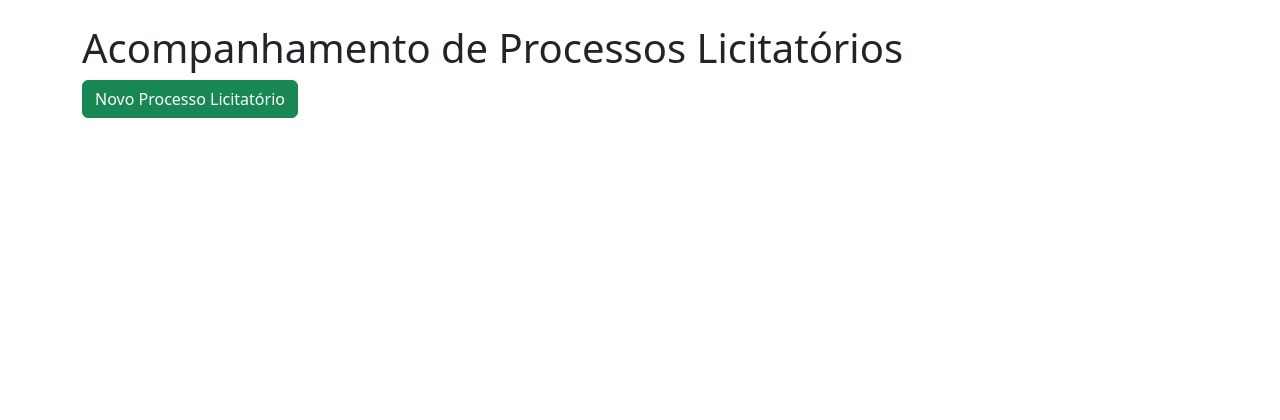
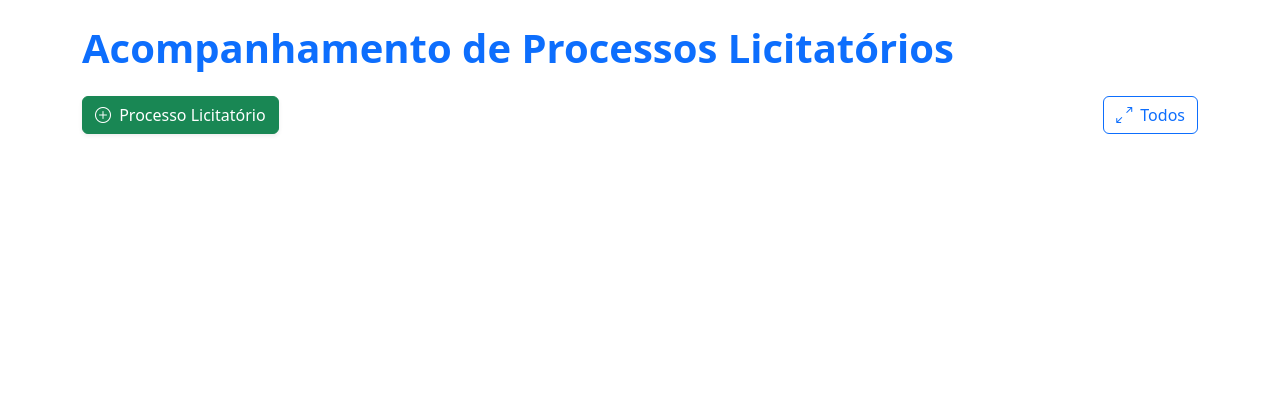
Before and after one commit to FernandoMauricio/prolic, a Yii app: template views/processolicitatorio/processo-licitatorio/index.php in a window 1280 px wide. Shown: the top 420 px of the page. Run offline with PHP 8.4 and a stand-in for Yii, Linux system fonts and the light colour scheme; the template is opened without the code that fills it, so the values that code supplies are empty; form fields are guessed from the names that the template uses; some libraries are stand-ins or nearby versions.

Commit message:
feat(ProcessoLicitatorio): atualizar dependências e aprimorar layout com novos ícones

```diff
--- a/composer.json
+++ b/composer.json
@@ -28,7 +28,7 @@
         "kartik-v/yii2-editable": "*",
         "kartik-v/yii2-nav-x": "*",
         "miloschuman/yii2-highcharts-widget": "^11.0",
-        "kartik-v/yii2-export": "^1.4",
+        "kartik-v/yii2-export": "dev-master",
         "vlucas/phpdotenv": "^5.6",
         "yiisoft/yii2-httpclient": "*",
         "kartik-v/yii2-bootstrap5-dropdown": "@dev"
--- a/views/layouts/main-full.php
+++ b/views/layouts/main-full.php
@@ -21,6 +21,10 @@ AppAsset::register($this);
     <?= Html::csrfMetaTags() ?>
     <title><?= Html::encode($this->title) ?></title>
     <?php $this->head() ?>
+    <link href="https://cdn.jsdelivr.net/npm/bootstrap-icons@1.10.5/font/bootstrap-icons.css" rel="stylesheet">
+    <link href="https://cdnjs.cloudflare.com/ajax/libs/font-awesome/5.15.4/css/all.min.css" rel="stylesheet">
+</head>
+
 </head>
 
 <body>
--- a/views/layouts/main.php
+++ b/views/layouts/main.php
@@ -22,6 +22,8 @@ AppAsset::register($this);
     <?= Html::csrfMetaTags() ?>
     <title><?= Html::encode($this->title) ?></title>
     <?php $this->head() ?>
+    <link href="https://cdn.jsdelivr.net/npm/bootstrap-icons@1.10.5/font/bootstrap-icons.css" rel="stylesheet">
+    <link href="https://cdnjs.cloudflare.com/ajax/libs/font-awesome/5.15.4/css/all.min.css" rel="stylesheet">
 </head>
 
 <body>
--- a/views/processolicitatorio/processo-licitatorio/_gridColumns.php
+++ b/views/processolicitatorio/processo-licitatorio/_gridColumns.php
@@ -12,6 +12,7 @@ use app\models\base\Artigo;
 use app\models\base\Comprador;
 use app\models\base\Situacao;
 use yii\helpers\StringHelper;
+use kartik\grid\ActionColumn;
 
 return [
 
@@ -84,7 +85,8 @@ return [
     ['attribute' => 'prolic_sequenciamodal'],
     [
         'attribute' => 'prolic_codmxm',
-        'label' => 'Req. MXM',
+        'label' => 'Requisição <br>MXM',
+        'encodeLabel' => false,
         'format' => 'raw',
         'value' => function ($model) {
             $itens = array_filter(array_map('trim', explode(';', $model->prolic_codmxm)));
@@ -98,24 +100,25 @@ return [
         'contentOptions' => ['style' => 'white-space: normal; word-break: break-word;'],
     ],
 
-    ['attribute' => 'prolic_valorestimado', 'label' => 'V. Estimado', 'format' => 'currency'],
-    ['attribute' => 'prolic_valorefetivo', 'label' => 'V. Efetivo', 'format' => 'currency'],
+    [
+        'attribute' => 'prolic_valorestimado',
+        'label' => 'Valor <br>Estimado',
+        'encodeLabel' => false,
+        'format' => 'currency'
+    ],
+
+    [
+        'attribute' => 'prolic_valorefetivo',
+        'label' => 'Valor <br>Efetivo',
+        'encodeLabel' => false,
+        'format' => 'currency'
+    ],
 
     [
         'attribute' => 'prolic_objeto',
         'format' => 'ntext',
         'value' => fn($model) => StringHelper::truncate($model->prolic_objeto, 50),
         'width' => '280px'
-    ],
-
-    [
-        'attribute' => 'artigo_id',
-        'value' => fn($model) => '(' . $model->artigo->art_tipo . ') - ' . $model->artigo->art_descricao,
-        'filterType' => GridView::FILTER_SELECT2,
-        'filter' => ArrayHelper::map(Artigo::find()->where(['art_status' => 1])->orderBy('id')->asArray()->all(), 'id', 'art_descricao'),
-        'filterWidgetOptions' => ['pluginOptions' => ['allowClear' => true]],
-        'filterInputOptions' => ['placeholder' => 'Artigo...'],
-        'width' => '250px'
     ],
 
     [
@@ -163,37 +166,28 @@ return [
         'headerOptions' => ['style' => 'text-align: center;']
     ],
 
-
     [
-        'attribute' => 'prolic_datahomologacao',
-        'label' => 'Homologação',
-        'format' => ['date', 'php:d/m/Y'],
-        'filterType' => GridView::FILTER_DATE,
-        'width' => '120px',
-        'hAlign' => 'center',
-    ],
-
-    [
-        'class' => 'yii\grid\ActionColumn',
+        'class' => ActionColumn::class,
         'template' => '{view} {update}',
+        'buttons' => [
+            'view' => function ($url) {
+                return Html::a('<i class="bi bi-eye"></i>', $url, [
+                    'title' => 'Visualizar',
+                    'class' => 'btn btn-sm btn-outline-primary me-1',
+                    'data-pjax' => '0'
+                ]);
+            },
+            'update' => function ($url) {
+                return Html::a('<i class="bi bi-pencil"></i>', $url, [
+                    'title' => 'Editar',
+                    'class' => 'btn btn-sm btn-outline-secondary me-1',
+                    'data-pjax' => '0'
+                ]);
+            },
+        ],
         'header' => 'Ações',
-        'headerOptions' => ['style' => 'text-align: center; width: 80px;'],
-        'contentOptions' => ['style' => 'text-align: center; white-space: nowrap;'],
-        'buttons' => [
-            'view' => fn($url, $model) => Html::a(
-                '<i class="glyphicon glyphicon-eye-open"></i>',
-                $url,
-                ['class' => 'btn btn-default btn-xs', 'title' => 'Visualizar', 'data-toggle' => 'tooltip']
-            ),
-            'update' => fn($url, $model) =>
-            $model->situacao_id !== 7
-                ? Html::a(
-                    '<i class="glyphicon glyphicon-pencil"></i>',
-                    $url,
-                    ['class' => 'btn btn-primary btn-xs', 'title' => 'Atualizar', 'data-toggle' => 'tooltip']
-                )
-                : '',
-        ],
+        'headerOptions' => ['class' => 'text-center'],
+        'contentOptions' => ['class' => 'text-center'],
     ],
 
 ];
--- a/views/processolicitatorio/processo-licitatorio/index.php
+++ b/views/processolicitatorio/processo-licitatorio/index.php
@@ -1,5 +1,6 @@
 <?php
 
+use kartik\export\ExportMenu;
 use yii\helpers\Html;
 use kartik\grid\GridView;
 use yii\widgets\Pjax;
@@ -11,65 +12,64 @@ use yii\bootstrap5\Accordion;
 /* @var $searchModel app\models\processolicitatorio\ProcessoLicitatorioSearch */
 /* @var $dataProvider yii\data\ActiveDataProvider */
 
-// ini_set('memory_limit', '-1');
-
 $this->title = 'Acompanhamento de Processos Licitatórios';
 $this->params['breadcrumbs'][] = $this->title;
 ?>
 
-<!-- <style>
-    /* Estilo para o container da GridView com rolagem horizontal */
-    .kv-grid-container {
-        overflow-x: auto;
-        width: 100%;
-    }
+<div class="processo-licitatorio-index">
+    <?php $gridColumns = require(__DIR__ . '/_gridColumns.php'); ?>
 
-    /* Torna as células da GridView mais compactas */
-    .kv-grid-table>thead>tr>th,
-    .kv-grid-table>tbody>tr>td {
-        white-space: nowrap;
-        vertical-align: middle;
-        font-size: 13px;
-    }
+    <h1 class="display-6 text-primary fw-bold mb-4"><?= Html::encode($this->title) ?></h1>
 
-    /* Adaptação da responsividade ao tamanho da tela */
-    @media (max-width: 992px) {
-        .kv-grid-wrapper {
-            padding: 0;
-        }
-
-        .kv-panel-before,
-        .kv-panel-after {
-            display: none;
-        }
-    }
-</style> -->
-<div class="processo-licitatorio-index">
-
-    <h1><?= Html::encode($this->title) ?></h1>
     <?php
     echo Accordion::widget([
-        'options' => ['class' => 'mb-3 w-75 small mx-auto'],
+        'options' => ['class' => 'accordion w-50 mx-auto shadow-sm mb-4'],
         'items' => [
             [
                 'label' => '🔍 Pesquisa Avançada',
                 'content' => $this->render('_search', ['model' => $searchModel]),
                 'contentOptions' => ['class' => 'bg-light p-3'],
-                'options' => ['class' => 'mb-3'],
+                'options' => ['class' => 'mb-2'],
                 'expand' => false,
             ],
         ],
     ]);
     ?>
 
-    <p>
-        <?= Html::button('Novo Processo Licitatório', ['value' => Url::to(['processolicitatorio/processo-licitatorio/gerar-processo-licitatorio']), 'class' => 'btn btn-success', 'id' => 'modalButton']) ?>
-    </p>
+    <div class="d-flex justify-content-between align-items-center flex-wrap gap-2 mb-3">
+        <?= Html::button(
+            '<i class="bi bi-plus-circle me-1"></i> Processo Licitatório',
+            [
+                'value' => Url::to(['processolicitatorio/processo-licitatorio/gerar-processo-licitatorio']),
+                'class' => 'btn btn-success shadow-sm',
+                'id' => 'modalButton'
+            ]
+        ) ?>
+
+        <div class="d-flex gap-2">
+            <?= Html::a('<i class="bi bi-arrows-angle-expand me-1"></i> Todos', [''], [
+                'class' => 'btn btn-outline-primary',
+                'data-pjax' => 1,
+                'data-toggle' => 'gridview-toggle',
+            ]) ?>
+
+            <?= ExportMenu::widget([
+                'dataProvider' => $dataProvider,
+                'columns' => $gridColumns,
+                'dropdownOptions' => [
+                    'label' => 'Exportar',
+                    'class' => 'btn btn-outline-secondary',
+                    'encodeLabel' => false,
+                ],
+                'showColumnSelector' => false,
+            ]) ?>
+        </div>
+    </div>
 
     <?php
     Modal::begin([
         'options' => ['tabindex' => false], // important for Select2 to work properly
-        'title' => '<h3>Novo Processo Licitatório</h3>',
+        'title' => '<h3>Processo Licitatório</h3>',
         'clientOptions' => ['backdrop' => 'static', 'keyboard' => true],
         'id' => 'modal',
         'size' => 'modal-lg',
@@ -78,8 +78,6 @@ $this->params['breadcrumbs'][] = $this->title;
     Modal::end();
     ?>
 
-    <?php $gridColumns = require(__DIR__ . '/_gridColumns.php'); ?>
-
     <?php Pjax::begin(['id' => 'w0-pjax']); ?>
 
     <?php
@@ -87,27 +85,24 @@ $this->params['breadcrumbs'][] = $this->title;
         'dataProvider' => $dataProvider,
         'filterModel' => $searchModel,
         'columns' => $gridColumns,
-        'rowOptions' => ['style' => 'font-size: 12px'],
-        'headerRowOptions' => ['style' => 'font-size: 12px'],
-        'containerOptions' => ['style' => 'overflow: auto'], // only set when $responsive = false
-        'headerRowOptions' => ['class' => 'kartik-sheet-style'],
-        'filterRowOptions' => ['class' => 'kartik-sheet-style'],
-        'pjax' => true, // pjax is set to always true for this demo
-
-        'beforeHeader' => [
-            [
-                'columns' => [
-                    ['content' => 'Detalhes dos Processos', 'options' => ['colspan' => 16, 'class' => 'text-center warning']],
-                    ['content' => 'Ações', 'options' => ['colspan' => 1, 'class' => 'text-center warning']],
-                ],
-            ]
-        ],
+        'rowOptions' => ['class' => 'align-middle'],
+        'headerRowOptions' => ['class' => 'table-primary text-center align-middle'],
+        'filterRowOptions' => ['class' => 'table-light'],
+        'containerOptions' => ['class' => 'table-responsive'],
         'hover' => true,
+        'export' => false,
+        'toggleData' => false,
+        'responsiveWrap' => false,
+        'condensed' => true,
+        'striped' => true,
+        'pjax' => true,
         'panel' => [
             'type' => GridView::TYPE_PRIMARY,
-            'heading' => '<h3 class="panel-title"><i class="glyphicon glyphicon-book"></i> Listagem - Processos Licitatórios</h3>',
+            'heading' => '<h5 class="mb-0"><i class="bi bi-clipboard-data-fill me-2"></i>Listagem - Processos Licitatórios</h5>',
+            'footer' => false,
         ],
     ]);
+
     ?>
     <?php Pjax::end(); ?>
 
```
Also changed, not shown: 1 other file.
